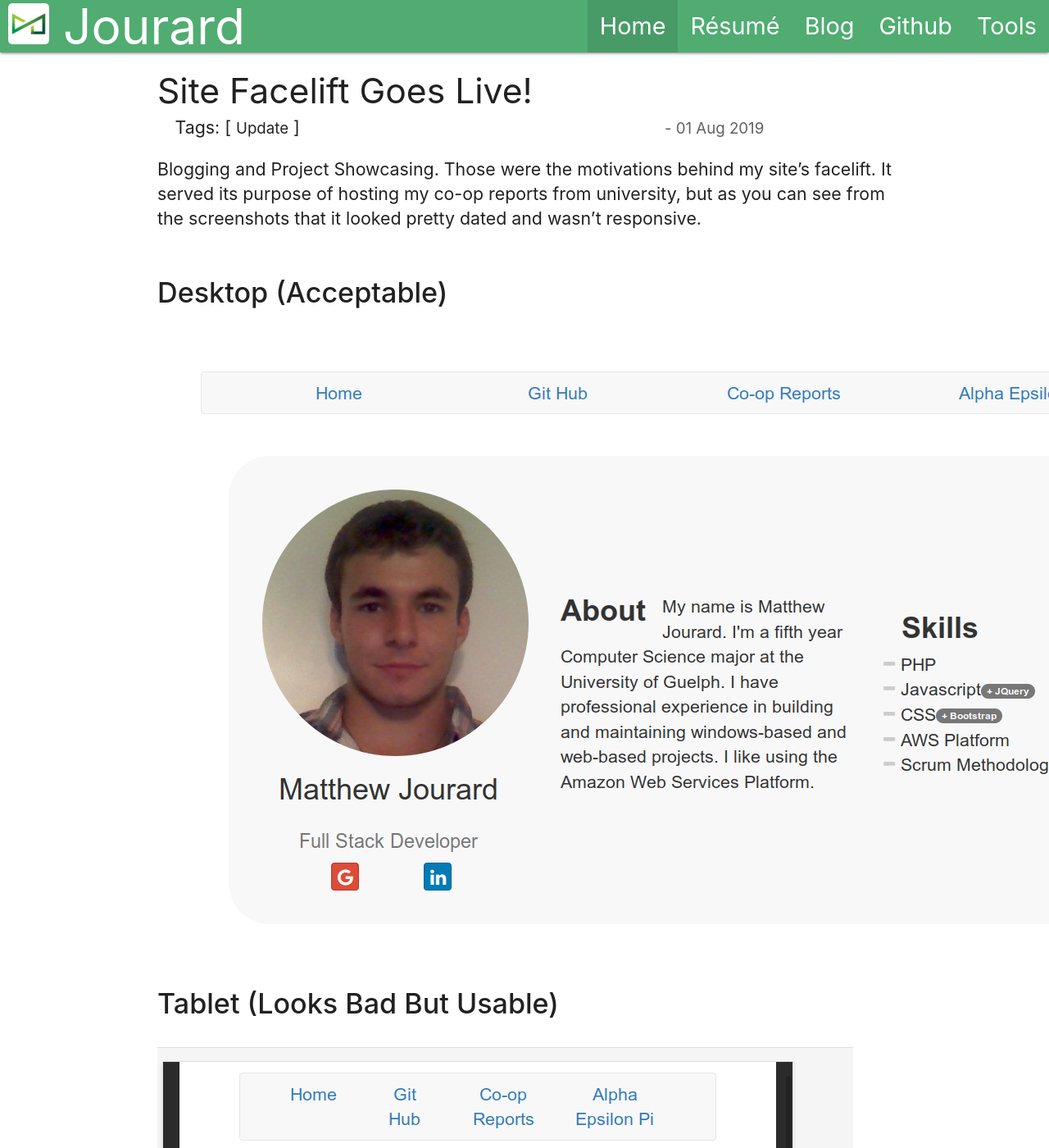
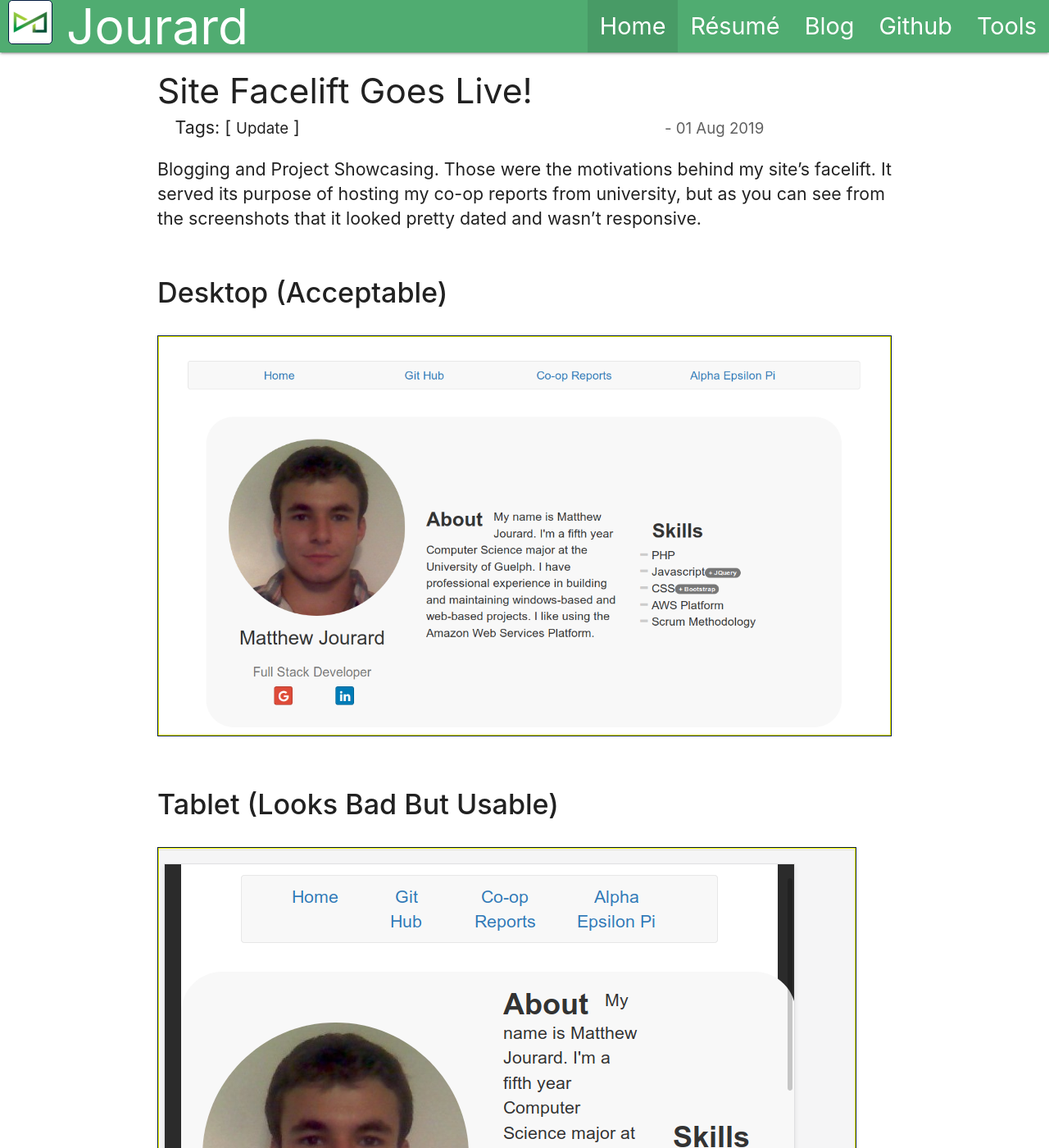
Before and after one commit to mjourard/mjourard.github.io, a Jekyll site: the page built from _posts/2019-08-01-first-blog-post.md, in a window 1280 px wide and 1400 px high. Shown: the whole window at 82% size. Built offline with Jekyll 4.4.1, drawn with Linux system fonts in a browser that asks for light colours.

Commit message:
- figured out default frontmatter options for all posts and drafts - started adding css to make posts look a little more readable

```diff
--- a/_config.yml
+++ b/_config.yml
@@ -55,3 +55,19 @@
 collections:
   tools:
     output: true
+# Gives all posts in the _posts and _drafts folders the frontmatter variables found in the "values" section
+defaults:
+  -
+    scope:
+      path: ""
+      type: "posts"
+    values:
+      layout: "post"
+      add_css: "/css/posts.css"
+  -
+    scope:
+      path: ""
+      type: "drafts"
+    values:
+      layout: "post"
+      add_css: "/css/posts.css"
--- a/_layouts/post.html
+++ b/_layouts/post.html
@@ -1,6 +1,7 @@
 ---
 layout: default
 nav_name: blog
+add_css: /css/posts.css
 ---
 <div class="post-header">
     <h1 class="post-title">{{ page.title }}</h1>
--- /dev/null
+++ b/css/posts.css
@@ -0,0 +1,7 @@
+img {
+    padding:1px;
+    border:1px solid #021a40;
+    background-color:#ff0;
+    max-width: 100%;
+    max-height: 100%;
+}
```
Also changed, not shown: _posts/2020-06-15-adding-webpack-to-angularjs.md (+0 -1 lines).
